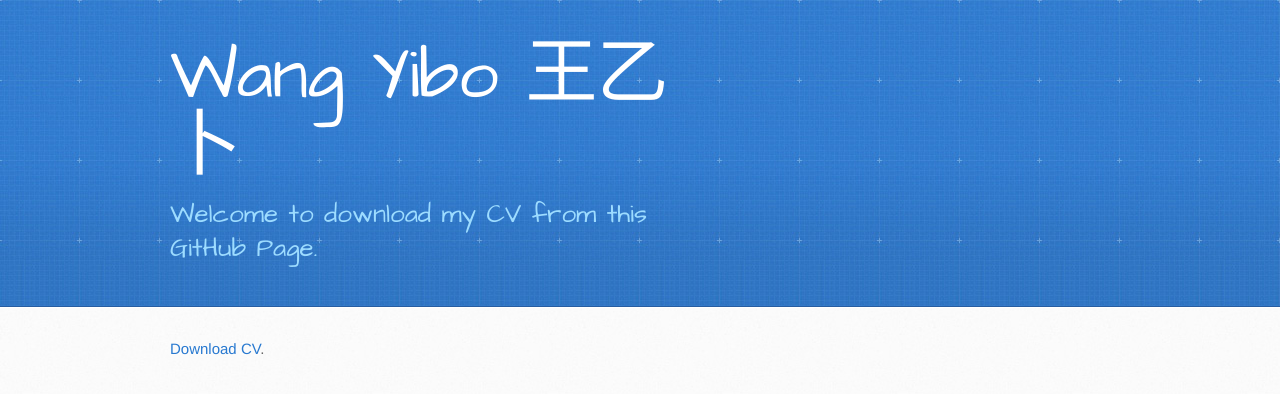
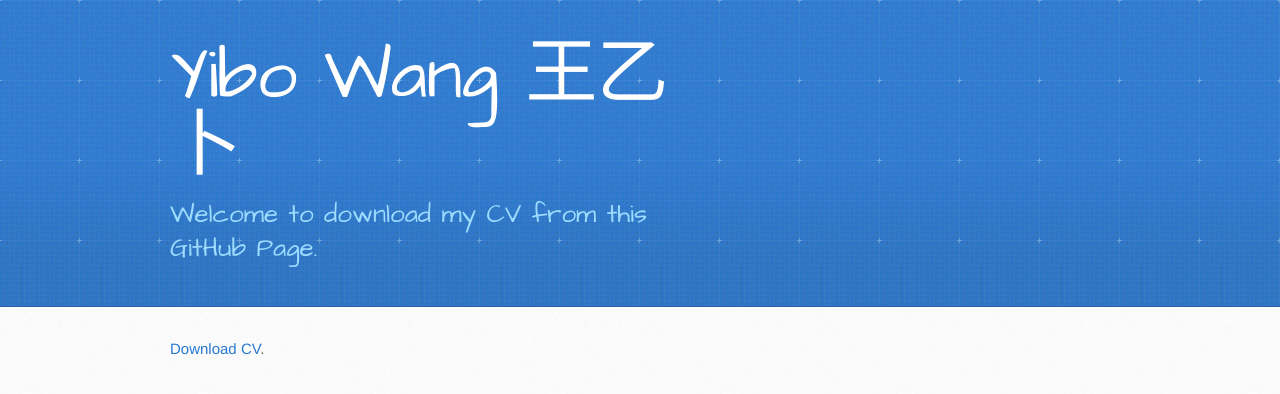
Before and after one commit to yeebowang/CVpage, a Jekyll site: the page built from index.md, in a window 1280 px wide. Shown: the top 394 px of the page. Built offline with Jekyll 4.4.1, drawn with Linux system fonts in a browser that asks for light colours.

```diff
--- a/_config.yml
+++ b/_config.yml
@@ -1,7 +1,7 @@
 remote_theme: pages-themes/architect@v0.2.0
 plugins:
 - jekyll-remote-theme # add this line to the plugins list if you already have one
-title: Wang Yibo 王乙卜
+title: Yibo Wang 王乙卜
 description: Welcome to download my CV from this GitHub Page.
 show_downloads: false
 #google_analytics:
```
